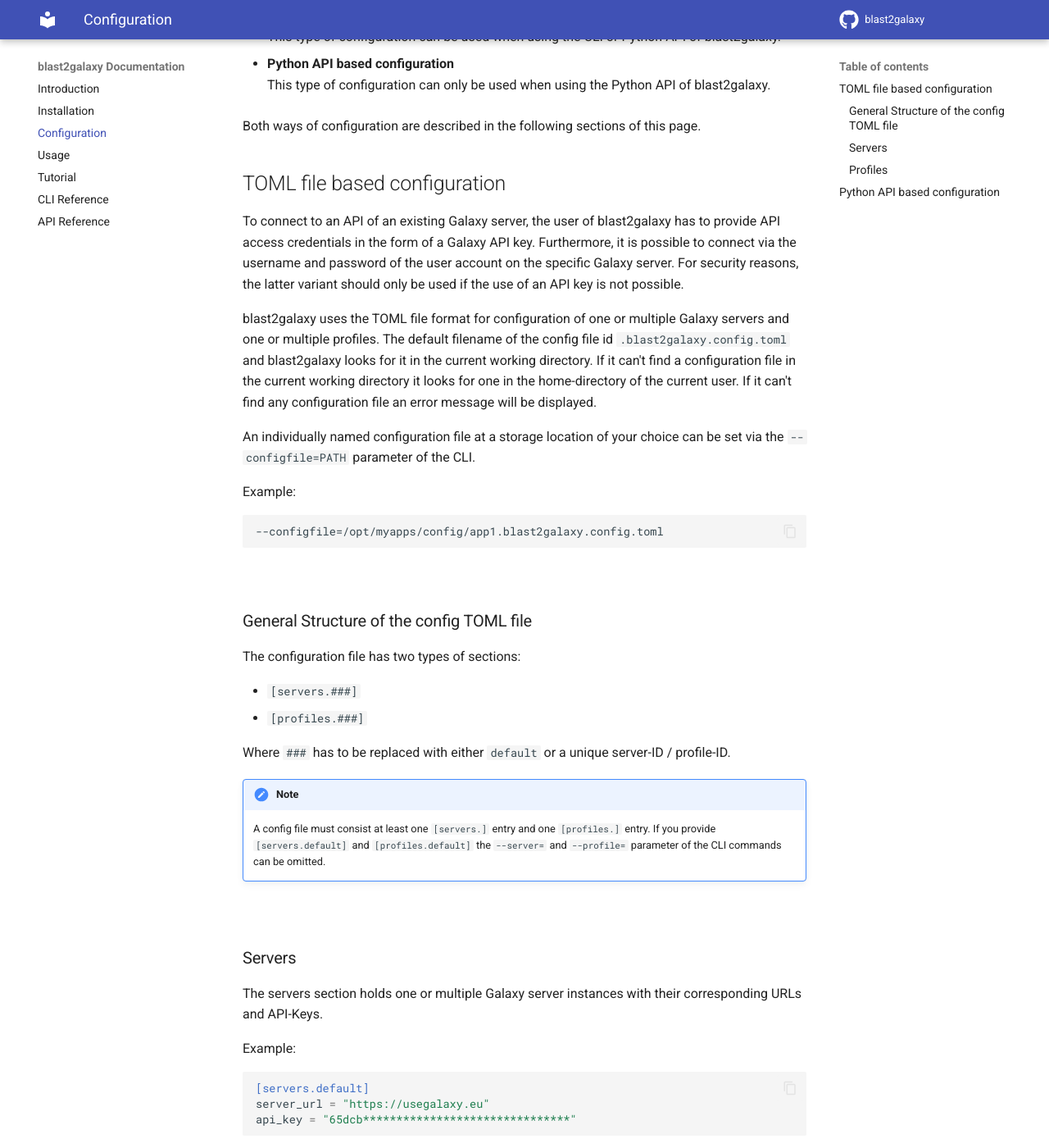
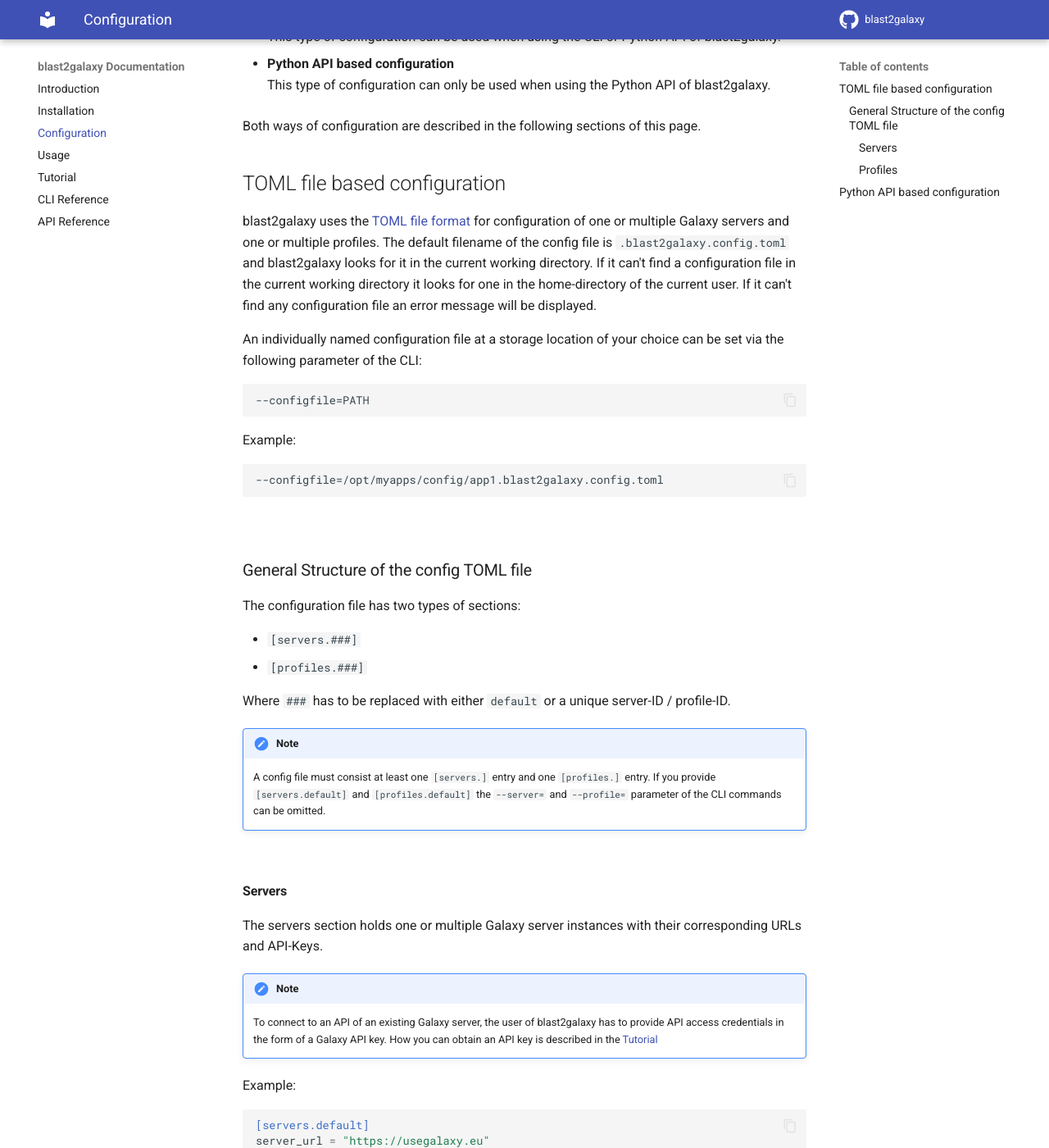
Before and after one commit to IPK-BIT/blast2galaxy, an MkDocs documentation site: the page built from docs/configuration.md, in a window 1280 px wide and 1400 px high, scrolled down 223 px. Shown: the whole window at 82% size. Built offline with MkDocs 1.6.1 and Material for MkDocs 9.7.7, drawn with Linux system fonts in a browser that asks for light colours; comment, search, counter and statistics services are not loaded.

Commit message:
Updated docs

````diff
--- a/docs/configuration.md
+++ b/docs/configuration.md
@@ -12,16 +12,20 @@
 
 ## TOML file based configuration
 
-To connect to an API of an existing Galaxy server, the user of blast2galaxy has to provide API access credentials in the form of a Galaxy API key. Furthermore, it is possible to connect via the username and password of the user account on the specific Galaxy server. For security reasons, the latter variant should only be used if the use of an API key is not possible.
+<!--To connect to an API of an existing Galaxy server, the user of blast2galaxy has to provide API access credentials in the form of a Galaxy API key.
+Furthermore, it is possible to connect via the username and password of the user account on the specific Galaxy server. For security reasons, the latter variant should only be used if the use of an API key is not possible.-->
 
 
 
-blast2galaxy uses the TOML file format for configuration of one or multiple Galaxy servers and one or multiple profiles.
-The default filename of the config file id `.blast2galaxy.config.toml` and blast2galaxy looks for it in the current working directory.
+blast2galaxy uses the [TOML file format](https://toml.io/){:target="_blank"} for configuration of one or multiple Galaxy servers and one or multiple profiles.
+The default filename of the config file is `.blast2galaxy.config.toml` and blast2galaxy looks for it in the current working directory.
 If it can't find a configuration file in the current working directory it looks for one in the home-directory of the current user.
 If it can't find any configuration file an error message will be displayed.
 
-An individually named configuration file at a storage location of your choice can be set via the `--configfile=PATH` parameter of the CLI.
+An individually named configuration file at a storage location of your choice can be set via the following parameter of the CLI:
+```
+--configfile=PATH
+```
 
 Example:
 ```
@@ -54,9 +58,15 @@
 
 
 <br />
-### Servers
+#### Servers
 
 The servers section holds one or multiple Galaxy server instances with their corresponding URLs and API-Keys.
+
+
+!!! note
+    To connect to an API of an existing Galaxy server, the user of blast2galaxy has to provide API access credentials in the form of a Galaxy API key.
+    How you can obtain an API key is described in the [Tutorial](tutorial.md#1-obtaining-api-key-from-usegalaxyeu)
+
 
 Example:
 ```toml
@@ -82,7 +92,7 @@
 
 
 <br />
-### Profiles
+#### Profiles
 
 The profiles section holds one or multiple profiles where each profile configures at least the Galaxy server and the Tool-ID to be used.
 
````
Also changed, not shown: docs/installation.md (+19 -0 lines), 1 other file.
